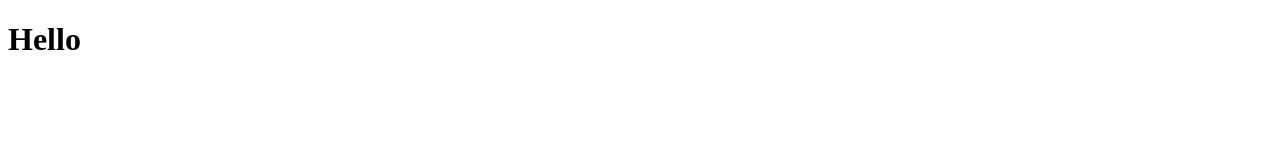
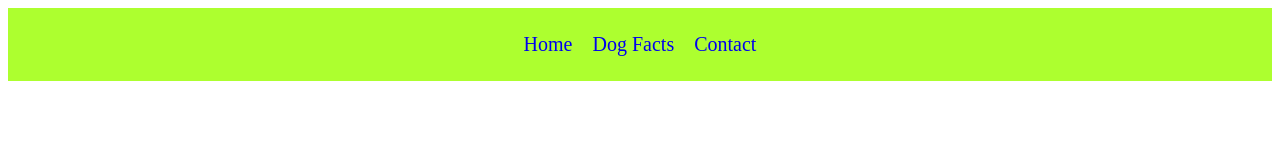
Before and after one commit to zhishopov/learn-web-development, a plain HTML site: page html-css/day-1/practice/index.html in a window 1280 px wide. Drawn offline with Linux system fonts and the light colour scheme.

Commit message:
Initialise project and add navigation bar

```diff
--- a/html-css/day-1/practice/index.html
+++ b/html-css/day-1/practice/index.html
@@ -5,9 +5,15 @@
     <meta http-equiv="X-UA-Compatible" content="IE=edge">
     <meta name="viewport" content="width=device-width, initial-scale=1.0">
     <link rel="stylesheet" href="style.css">
-    <title>Practice</title>
+    <title>Doglandia</title>
 </head>
 <body>
-    <h1>Hello</h1>
+    <header>
+        <nav>
+            <a href="#">Home</a>
+            <a href="/dog-facts">Dog Facts</a>
+            <a href="/contact">Contact</a>
+        </nav>
+    </header>
 </body>
 </html>
--- a/html-css/day-1/practice/style.css
+++ b/html-css/day-1/practice/style.css
@@ -0,0 +1,15 @@
+header {
+    background-color: greenyellow;
+    padding: 15px;
+}
+
+nav {
+    display: flex;
+    justify-content: center;
+}
+
+a {
+    padding: 10px;
+    text-decoration: none;
+    font-size: 20px;
+}
```
